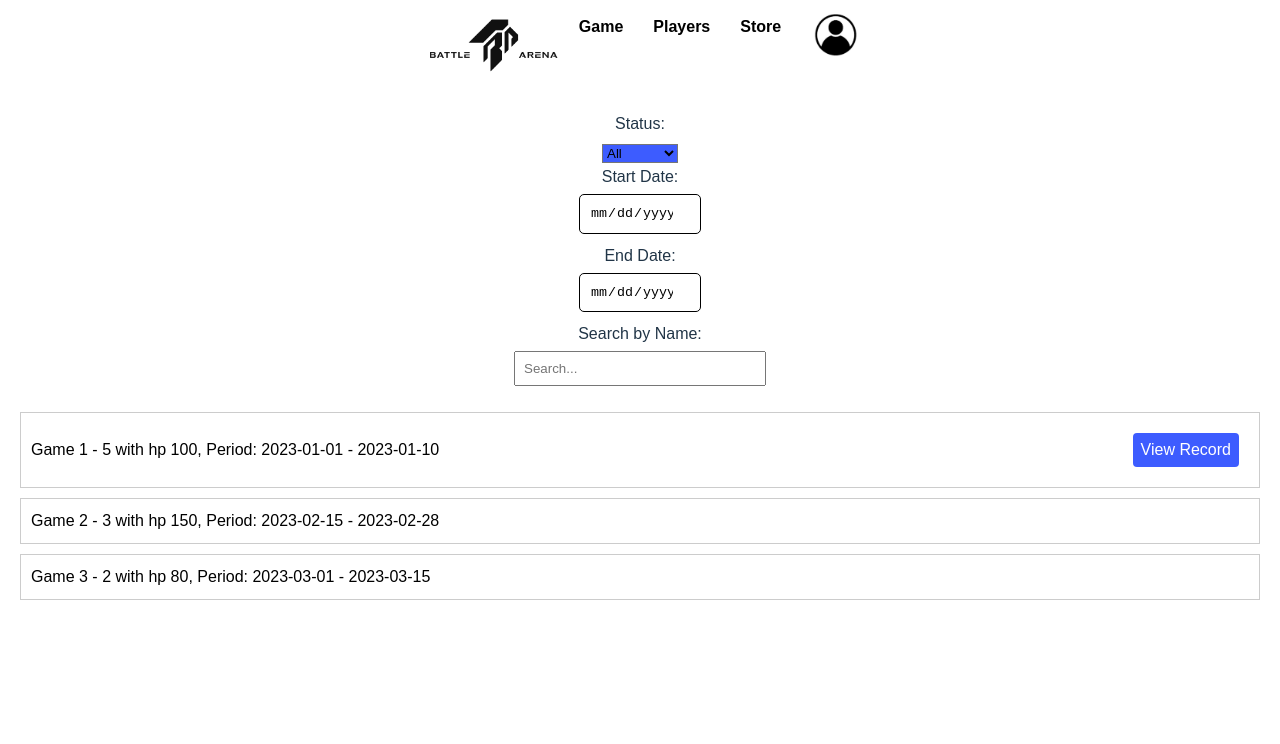
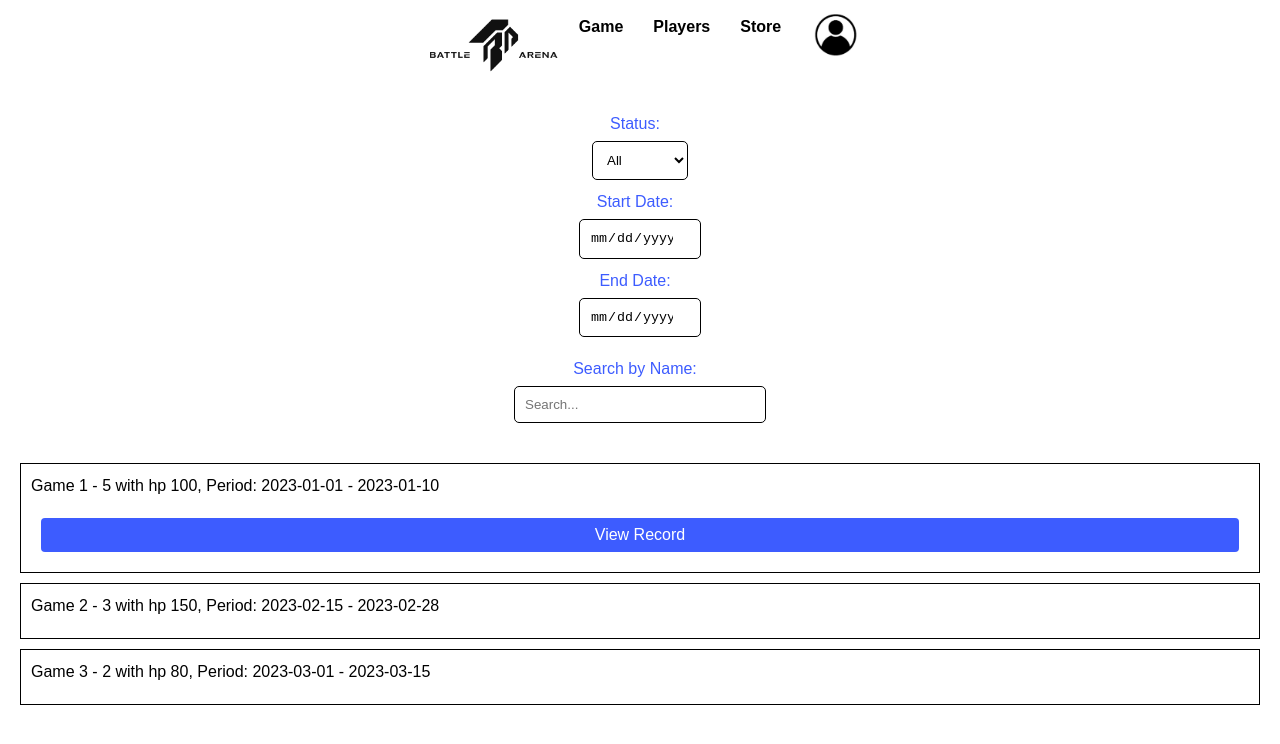
Before and after one commit to juangnnz/webprojects1, a Vue app: page /game-finder in a window 1280 px wide. Shown: the top 744 px of the page. Built offline with nearby package versions, Linux system fonts and the light colour scheme.

Commit message:
Game finder updates

```diff
--- a/src/components/gameFinder.vue
+++ b/src/components/gameFinder.vue
@@ -1,26 +1,38 @@
 <template>
   <!-- The main container for the game finder component -->
-  <div class="game-finder">
+  <section class="game-finder">
     <!-- Form for filters containing dropdown, date inputs, and search bar -->
     <form @submit.prevent="applyFilters" class="filter-form">
       <!-- Filter by Status -->
+      <section class="filters">
+        <div class="filter-group">
           <label for="filterStatus">Status:</label>
           <select v-model="filterStatus" id="filterStatus" class="selector">
             <option value="all">All</option>
             <option value="finished">Finished</option>
             <option value="available">Available</option>
           </select>
+        </div>
 
       <!-- Between Dates -->
+      <div class="date-group">
+          <div class="date-filter">
             <label for="startDate">Start Date:</label>
             <input type="date" v-model="startDate" id="startDate" class="dates" />
+          </div>
+          <div class="date-filter">
             <label for="endDate">End Date:</label>
             <input type="date" v-model="endDate" id="endDate" class="dates" />
+          </div>
+        </div>
+
 
         <!-- Search by Name -->
+        <div class="search-group">
           <label for="searchQuery">Search by Name:</label>
           <input v-model="searchQuery" type="text" id="searchQuery" class="search-input" placeholder="Search...">
-
+        </div>
+      </section>
       <!-- List of games displayed based on applied filters -->
       <ul class="game-list">
         <li v-for="game in filteredGames" :key="game.id" class="game-item">
@@ -30,7 +42,7 @@
         </li>
       </ul>
     </form>
-  </div>
+  </section>
 </template>
 
 <script>
@@ -109,19 +121,30 @@ export default {
     background-color: #ffffff;  /*Styling for the background color */
   }
 
+  .filter-group, .date-group, .search-group {
+    margin-bottom: 10px;
+  }
+
   /* Styles for the filters section */
   .filters {
     margin-bottom: 20px;
-
+    display: flex;
+    flex-direction: column;
+    border-color: white;
   }
 
   .filters label {
     margin-right: 10px;
+    color: #3D5CFF;
   }
 
-  .selector{
-    background: #3D5CFF;
+  .selector, .search-input {
+    padding: 10px;
+    border-radius: 5px;
+    border: 1px solid black;
+    background-color: white;
   }
+
 
   .dates{
       color: white;
@@ -130,8 +153,7 @@ export default {
       border: 1px solid white;
       border-radius: 5px;
       filter: invert(1);
-      width: 100px;
-
+      width: 100px
   }
 
   /* Styles for the game list */
@@ -143,16 +165,18 @@ export default {
   /* Styles for each game item in the list */
   .game-item {
   display: flex;
+  flex-direction: column;
   text-align: left;
-    align-items: center;
-    border: 1px solid #ccc;
+  border: 1px solid black;
   padding: 10px;
   margin-bottom: 10px;
 }
 
+
   .game-name {
     flex: 1;
     color: black;
+    margin-bottom: 10px;
   }
 
   .view-details-button {
@@ -196,4 +220,11 @@ export default {
     background-size: cover;
     cursor: pointer;
   }
+
+  @media only screen and (max-width: 600px) {
+  .game-item {
+    align-items: center;
+  }
+}
+
 </style>
```
Lines whose indentation alone changed are shown as unchanged.
